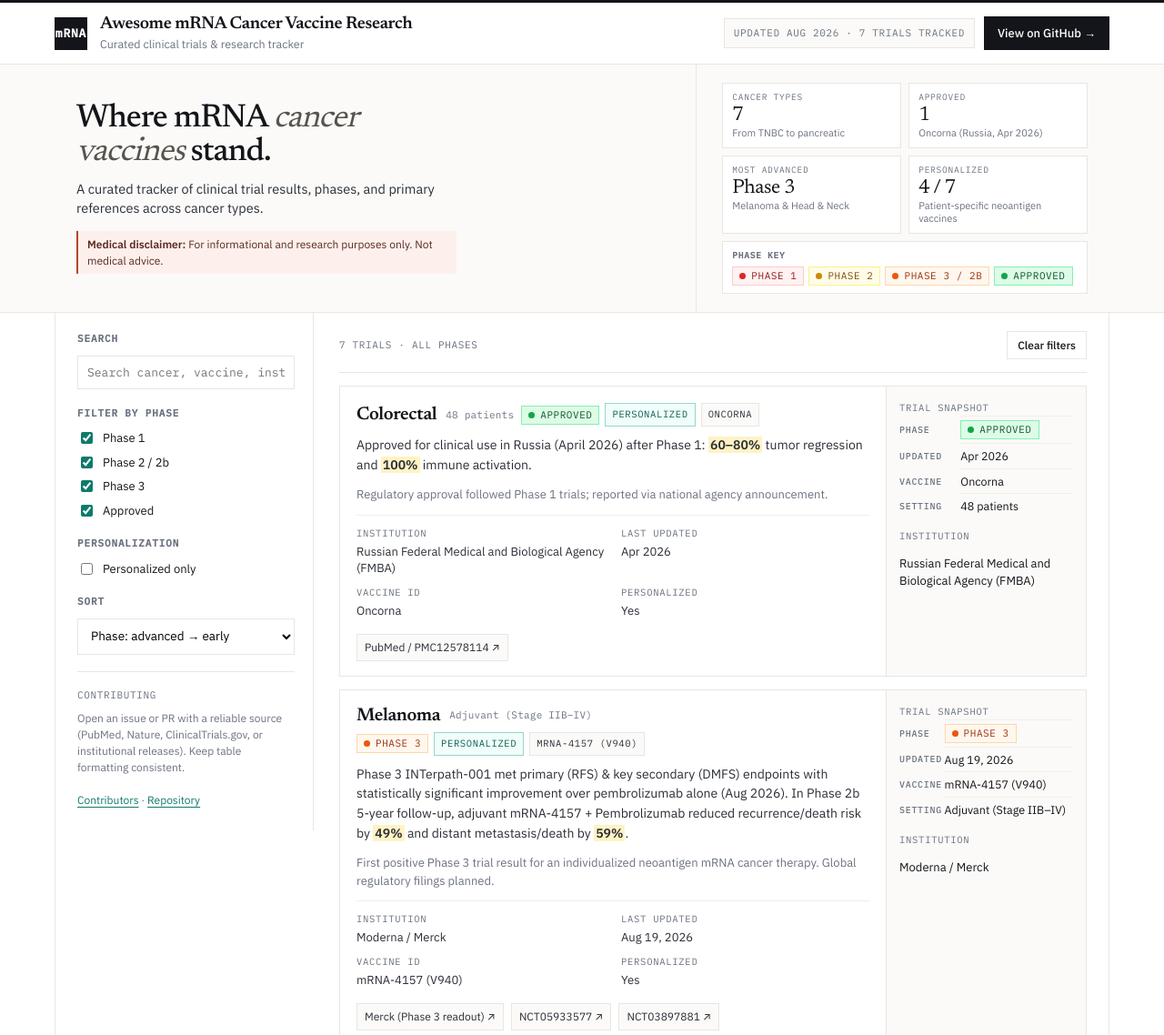
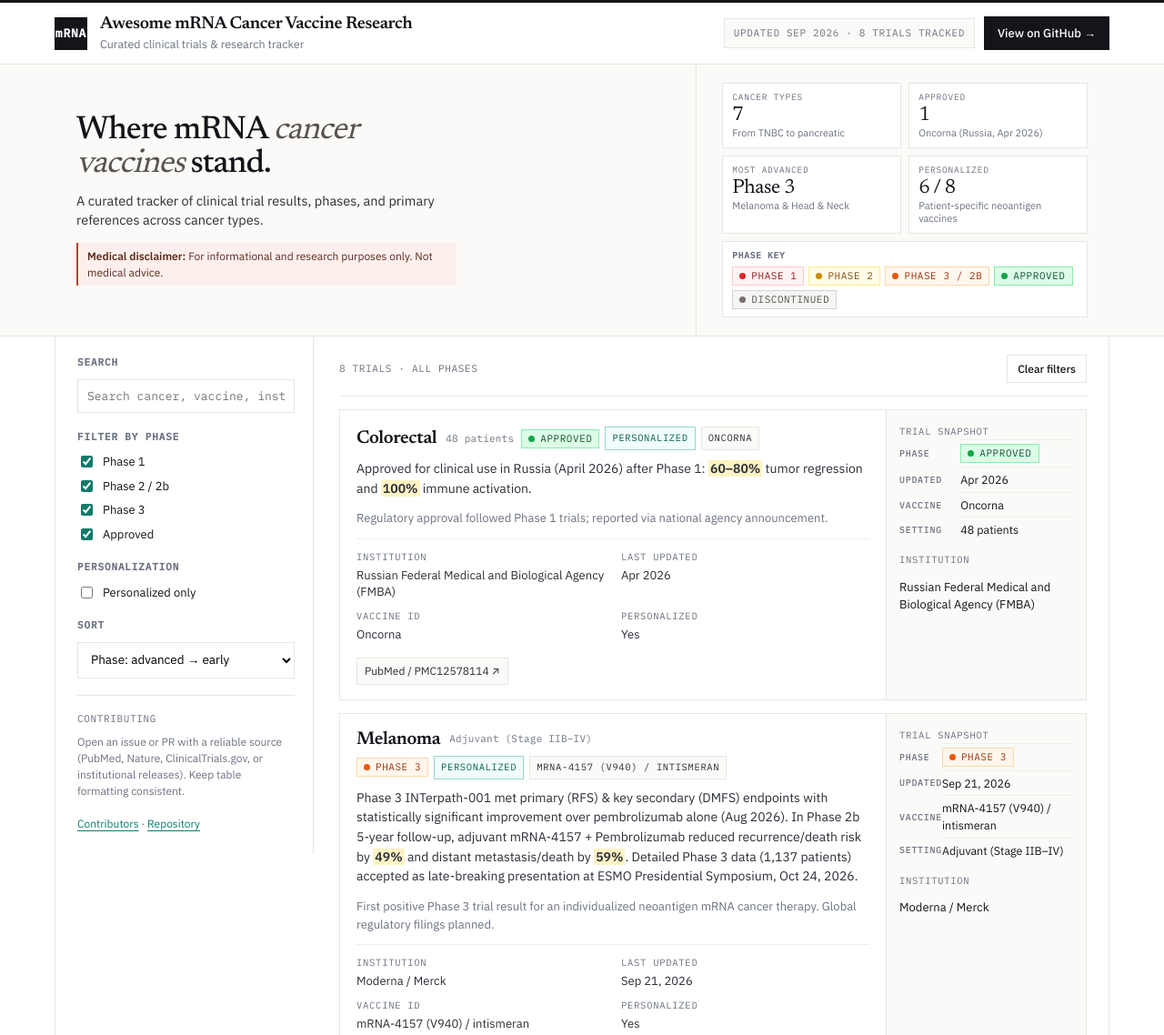
Before and after one commit to philfung/awesome-mrna-cancer-vaccines, a plain HTML site: page docs/index.html in a window 1280 px wide. Shown: the top 1138 px of the page at 91% size. Drawn offline with Linux system fonts and the light colour scheme.

Commit message:
Update tracker with Sep 2026 research: colorectal BNT122 discontinuation, melanoma ESMO late-breaker
- README: add colorectal autogene cevumeran Phase 2 discontinuation row
- README: melanoma row notes ESMO Oct 24 late-breaking Phase 3 data
- docs: sync tracker data, add Discontinued badge, update counts (8 trials, 6/8 personalized)

```diff
--- a/docs/index.html
+++ b/docs/index.html
@@ -123,6 +123,8 @@
   .phase-dot.phase3 i, .badge.phase3 i{background:#ea580c}
   .phase-dot.approved, .badge.approved{background:#dcfce7; border-color:#86efac; color:#14532d}
   .phase-dot.approved i, .badge.approved i{background:#16a34a}
+  .phase-dot.discontinued, .badge.discontinued{background:#f5f5f4; border-color:#d6d3d1; color:#57534e}
+  .phase-dot.discontinued i, .badge.discontinued i{background:#78716c}
   /* layout */
   .layout{
     display:grid; grid-template-columns: 260px 1fr; gap:0;
@@ -245,7 +247,7 @@
       </div>
     </div>
     <div class="header-actions">
-      <span class="meta-pill">Updated Aug 2026 · 7 trials tracked</span>
+      <span class="meta-pill">Updated Sep 2026 · 8 trials tracked</span>
       <a class="btn" href="https://github.com/philfung/awesome-mrna-cancer-vaccines" target="_blank" rel="noopener">View on GitHub →</a>
     </div>
   </div>
@@ -279,7 +281,7 @@
         </div>
         <div class="stat">
           <p class="stat-label">Personalized</p>
-          <p class="stat-value">4 / 7</p>
+          <p class="stat-value">6 / 8</p>
           <p class="stat-note">Patient-specific neoantigen vaccines</p>
         </div>
       </div>
@@ -290,6 +292,7 @@
           <span class="phase-dot phase2"><i></i> Phase 2</span>
           <span class="phase-dot phase3"><i></i> Phase 3 / 2b</span>
           <span class="phase-dot approved"><i></i> Approved</span>
+          <span class="phase-dot discontinued"><i></i> Discontinued</span>
         </div>
       </div>
     </div>
@@ -336,7 +339,7 @@
 
   <main class="content">
     <div class="toolbar">
-      <div class="toolbar-left"><span id="count">7</span> trials · <span id="count-note">all phases</span></div>
+      <div class="toolbar-left"><span id="count">8</span> trials · <span id="count-note">all phases</span></div>
       <div class="toolbar-right">
         <button id="clear" class="btn btn-ghost" style="padding:7px 11px; font-size:12px">Clear filters</button>
       </div>
@@ -350,7 +353,7 @@
     <div>
       <h3>About this tracker</h3>
       <p>Curated from peer-reviewed articles, ClinicalTrials.gov entries, and institutional announcements. Every entry links to its primary reference — verify details there before citing.</p>
-      <p class="subtle" style="margin-top:10px">Last built from README data — August 2026 updates included. Data subject to change.</p>
+      <p class="subtle" style="margin-top:10px">Last built from README data — September 2026 updates included. Data subject to change.</p>
     </div>
     <div>
       <h3>Related</h3>
@@ -395,6 +398,22 @@ const TRIALS = [
     detail: "Regulatory approval followed Phase 1 trials; reported via national agency announcement.",
     refs: [
       {label:"PubMed / PMC12578114", href:"https://pmc.ncbi.nlm.nih.gov/articles/PMC12578114/"}
+    ]
+  },
+  {
+    cancer: "Colorectal",
+    cancerNote: "Autogene cevumeran",
+    updated: "2026-08-28",
+    updatedLabel: "Aug 28, 2026",
+    vaccine: "Autogene cevumeran (BNT122)",
+    personalized: "Yes",
+    institution: "BioNTech / Genentech (Roche)",
+    phase: "Phase 2 — discontinued",
+    phaseClass: "discontinued",
+    result: "Phase 2 trial discontinued (Aug 28, 2026) for lack of efficacy. BioNTech/Genentech continue evaluating the vaccine in pancreatic cancer.",
+    detail: "Colorectal study ended after interim analysis; pancreatic Phase 2 (IMcode003) proceeds.",
+    refs: [
+      {label:"Motley Fool (trial exit)", href:"https://www.fool.com/investing/2026/09/18/biontech-just-threw-in-the-towel-on-its-colorectal/"}
     ]
   },
   {
@@ -451,14 +470,14 @@ const TRIALS = [
   {
     cancer: "Melanoma",
     cancerNote: "Adjuvant (Stage IIB–IV)",
-    updated: "2026-08-19",
-    updatedLabel: "Aug 19, 2026",
-    vaccine: "mRNA-4157 (V940)",
+    updated: "2026-09-21",
+    updatedLabel: "Sep 21, 2026",
+    vaccine: "mRNA-4157 (V940) / intismeran",
     personalized: "Yes",
     institution: "Moderna / Merck",
     phase: "Phase 3",
     phaseClass: "phase3",
-    result: "Phase 3 INTerpath-001 met primary (RFS) & key secondary (DMFS) endpoints with statistically significant improvement over pembrolizumab alone (Aug 2026). In Phase 2b 5-year follow-up, adjuvant mRNA-4157 + Pembrolizumab reduced recurrence/death risk by 49% and distant metastasis/death by 59%.",
+    result: "Phase 3 INTerpath-001 met primary (RFS) & key secondary (DMFS) endpoints with statistically significant improvement over pembrolizumab alone (Aug 2026). In Phase 2b 5-year follow-up, adjuvant mRNA-4157 + Pembrolizumab reduced recurrence/death risk by 49% and distant metastasis/death by 59%. Detailed Phase 3 data (1,137 patients) accepted as late-breaking presentation at ESMO Presidential Symposium, Oct 24, 2026.",
     detail: "First positive Phase 3 trial result for an individualized neoantigen mRNA cancer therapy. Global regulatory filings planned.",
     refs: [
       {label:"Merck (Phase 3 readout)", href:"https://www.merck.com/news/moderna-and-merck-announce-positive-topline-results-from-phase-3-interpath-001-trial/"},
```
Also changed, not shown: 1 other file.
